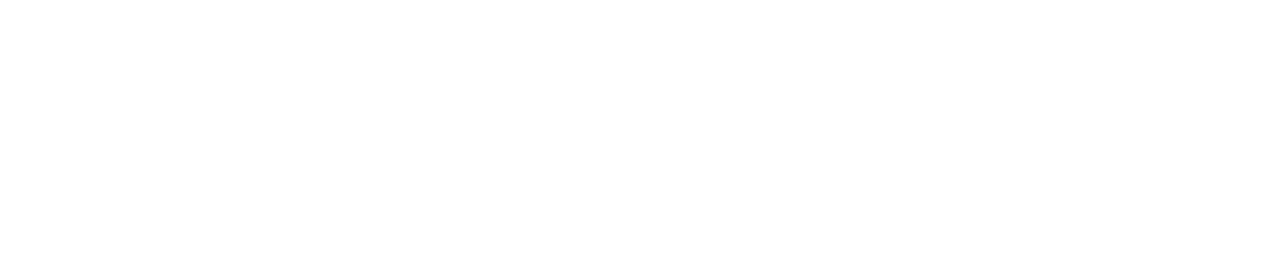
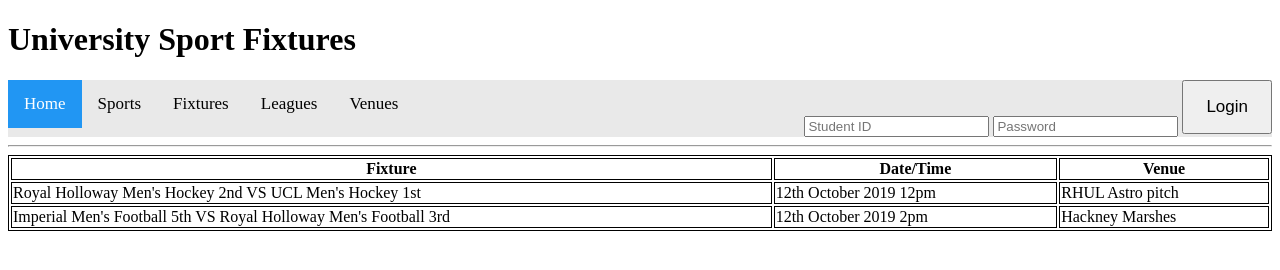
Before and after one commit to lewisedmund98/University-Sport-Application, a plain HTML site: page ProjectCode/InteractiveUI/Fixtures.html in a window 1280 px wide. Drawn offline with Linux system fonts and the light colour scheme.

Commit message:
topnav for home page created, needs to be implemented on all pages, fixtures page added tabular content, styles for topnav and fixtures table

```diff
--- a/ProjectCode/InteractiveUI/Fixtures.html
+++ b/ProjectCode/InteractiveUI/Fixtures.html
@@ -0,0 +1,52 @@
+<!DOCTYPE html>
+<html lang="en">
+
+<head>
+  <link rel="stylesheet" href="styles.css">
+  <title>Fixtures</title>
+  <meta charset="UTF-8">
+</head>
+
+<body>
+  <script src="scripts.js"></script>
+
+  <h1>University Sport Fixtures</h1>
+
+  <div class="topnav" id="homeNav">
+    <a href="Home.html" class="active">Home</a>
+    <a href="Sports.html">Sports</a>
+    <a href="Fixtures.html">Fixtures</a>
+    <a href="Leagues.html">Leagues</a>
+    <a href="Venues.html">Venues</a>
+    <div class="login">
+      <form>
+        <input type="text" placeholder="Student ID" name="id">
+        <input type="text" placeholder="Password" name="pwd">
+        <button type="submit"><a href="Login.html">Login</a></button>
+      </form>
+    </div>
+  </div>
+  <hr>
+
+  <div class="table" id="fixtureTable">
+  <table style="width: 100%">
+    <tr>
+      <th>Fixture</th>
+      <th>Date/Time</th>
+      <th>Venue</th>
+    </tr>
+    <tr>
+      <td>Royal Holloway Men's Hockey 2nd VS UCL Men's Hockey 1st</td>
+      <td>12th October 2019 12pm</td>
+      <td>RHUL Astro pitch</td>
+    </tr>
+    <tr>
+        <td>Imperial Men's Football 5th VS Royal Holloway Men's Football 3rd</td>
+        <td>12th October 2019 2pm</td>
+        <td>Hackney Marshes</td>
+      </tr>
+  </table>
+  </div>
+
+</body>
+</html>
--- a/ProjectCode/InteractiveUI/styles.css
+++ b/ProjectCode/InteractiveUI/styles.css
@@ -0,0 +1,33 @@
+
+.topnav {
+  overflow: hidden;
+  background-color: #e9e9e9;
+}
+
+.topnav a {
+  float: left;
+  display: block;
+  color: black;
+  text-align: center;
+  padding: 14px 16px;
+  text-decoration: none;
+  font-size: 17px;
+}
+
+.topnav a:hover {
+  background-color: #ddd;
+  color: black;
+}
+
+.topnav a.active {
+  background-color: #2196F3;
+  color: white;
+}
+
+.topnav .login {
+  float: right;
+}
+
+.table, th, td {
+  border: 1px solid black;
+}
```
Also changed, not shown: ProjectCode/InteractiveUI/Home.html (+15 -7 lines), ProjectCode/InteractiveUI/scripts.js (added), ProjectCode/InteractiveUI/scritps.js (deleted), 1 other file.
